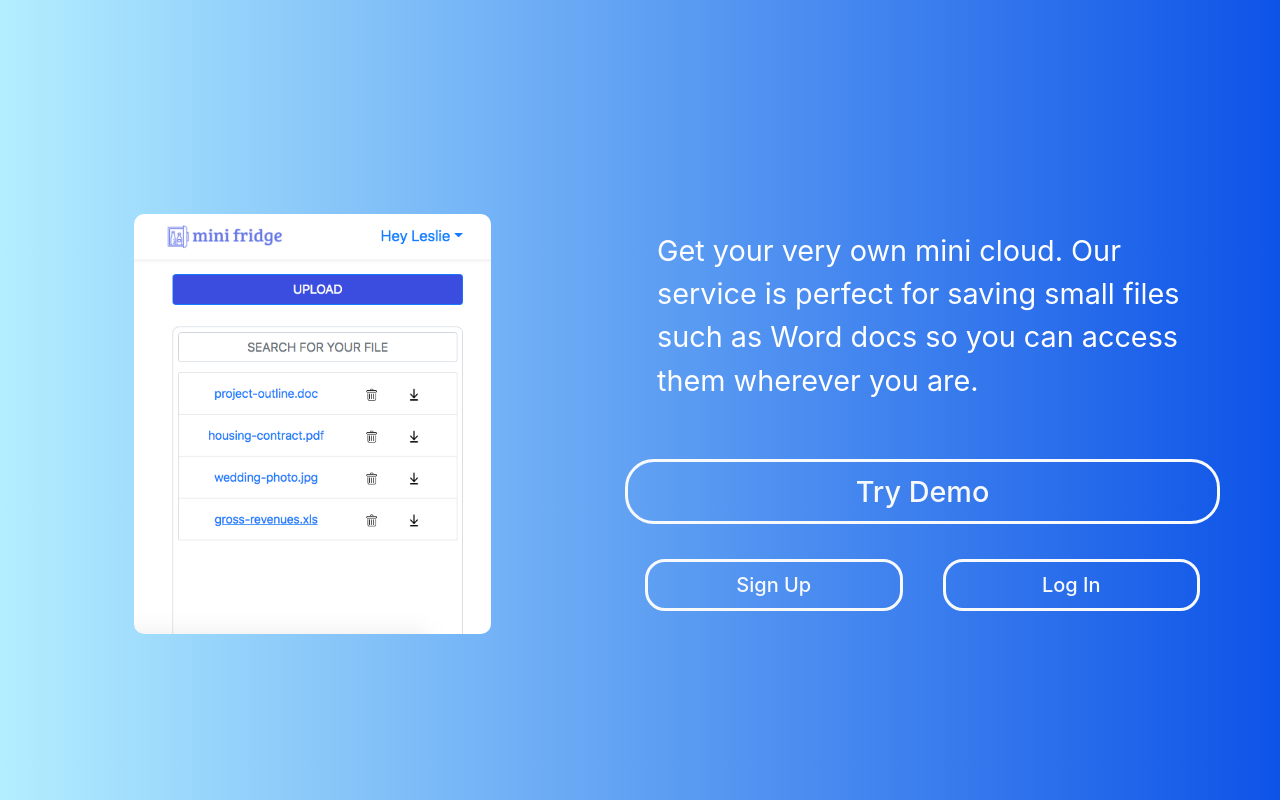
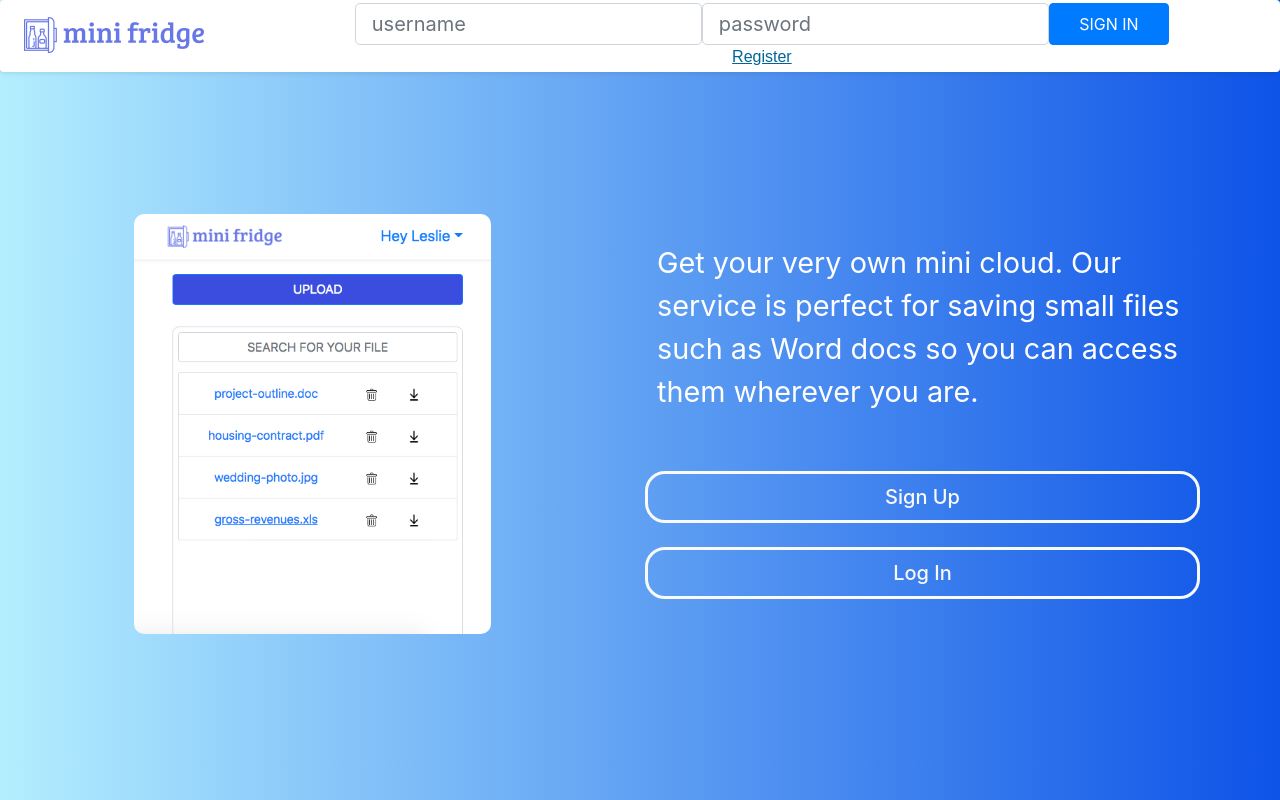
Before and after one commit to hnryzhng/mini-fridge, a React (Create React App) app in the folder client/: page / in a window 1280 px wide. Built offline with nearby package versions, Linux system fonts and the light colour scheme.

Commit message:
updated styles of landing

```diff
--- a/client/src/App.js
+++ b/client/src/App.js
@@ -166,18 +166,14 @@ class Landing extends Component {
                 </p>
               </div>
 
-              <div className="row">
-                <a href="#" className="btn btn-outline-light btn-lg btn-block" id="demo-button">
-                  Try Demo
-                </a>
-              </div>
-
               <div className="row justify-content-center">
 
                 <Link to="/register-page" className="col-md btn btn-outline-light btn-lg" id="landing-register-button">
                     Sign Up
                 </Link>
+              </div>
 
+              <div className="row justify-content-center">
                 <Link to="/login-page" className="col-md btn btn-outline-light btn-lg" id="landing-login-button">
                     Log In
                 </Link>
@@ -258,7 +254,7 @@ class RegisterPage extends Component {
           </div>
 
           <div className="row">
-            <button type="submit" className="btn btn-primary col-sm">
+            <button type="submit" className="btn btn-primary col-sm mt-3">
               REGISTER
             </button>
           </div>
--- a/client/src/styles.css
+++ b/client/src/styles.css
@@ -13,7 +13,6 @@
 }
 
 #navibar {
-	display: none;
 	position: fixed;
 	width: 100%;
 	height: 4.5rem;
@@ -155,11 +154,6 @@
 }
 
 
-#register-page-container {
-}
-
-
-
 #upload-file-button {
 	background-color: #3a4ddf;
 	color: white;
```
